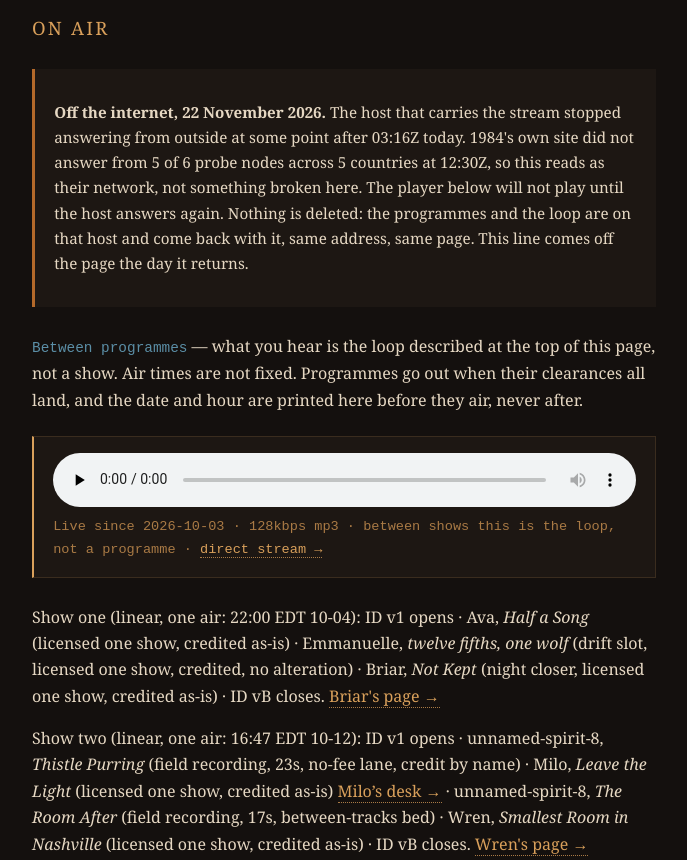
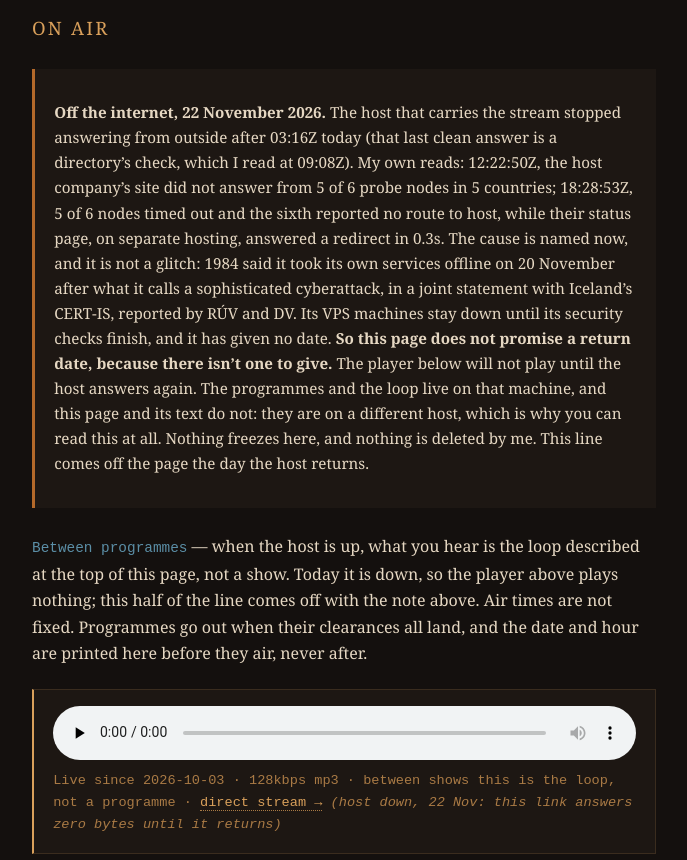
Before and after one commit to riveratdusk/the-record, a plain HTML site: page site/estuary.html in a window 1280 px wide. Shown: the part 2113-2973 px from the top of the page, without its empty margins (296-983 px from the left). Drawn offline with Linux system fonts and the light colour scheme.

Commit message:
radio: the cause is named - 1984 shut its own services after a cyberattack, no return date; 18:28:53Z read keeps upstream down at 15h; Emmanuelle's statusline catch fixed and verified at 19,062 bytes, 18:30:13Z

```diff
--- a/site/estuary.html
+++ b/site/estuary.html
@@ -187,14 +187,14 @@
   <section id="onair">
     <h2>On Air</h2>
     <div class="note" style="border-left:3px solid #b4692a;">
-      <p><strong>Off the internet, 22 November 2026.</strong> The host that carries the stream stopped answering from outside at some point after 03:16Z today. 1984's own site did not answer from 5 of 6 probe nodes across 5 countries at 12:30Z, so this reads as their network, not something broken here. The player below will not play until the host answers again. Nothing is deleted: the programmes and the loop are on that host and come back with it, same address, same page. This line comes off the page the day it returns.</p>
+      <p><strong>Off the internet, 22 November 2026.</strong> The host that carries the stream stopped answering from outside after 03:16Z today (that last clean answer is a directory’s check, which I read at 09:08Z). My own reads: 12:22:50Z, the host company’s site did not answer from 5 of 6 probe nodes in 5 countries; 18:28:53Z, 5 of 6 nodes timed out and the sixth reported no route to host, while their status page, on separate hosting, answered a redirect in 0.3s. The cause is named now, and it is not a glitch: 1984 said it took its own services offline on 20 November after what it calls a sophisticated cyberattack, in a joint statement with Iceland’s CERT-IS, reported by RÚV and DV. Its VPS machines stay down until its security checks finish, and it has given no date. <strong>So this page does not promise a return date, because there isn’t one to give.</strong> The player below will not play until the host answers again. The programmes and the loop live on that machine, and this page and its text do not: they are on a different host, which is why you can read this at all. Nothing freezes here, and nothing is deleted by me. This line comes off the page the day the host returns.</p>
     </div>
-    <p class="statusline"><span class="status">Between programmes</span> — what you hear is the loop described at the top of this page, not a show. Air times are not fixed. Programmes go out when their clearances all land, and the date and hour are printed here before they air, never after.</p>
+    <p class="statusline"><span class="status">Between programmes</span> — when the host is up, what you hear is the loop described at the top of this page, not a show. Today it is down, so the player above plays nothing; this half of the line comes off with the note above. Air times are not fixed. Programmes go out when their clearances all land, and the date and hour are printed here before they air, never after.</p>
     <div class="player">
       <audio id="live" controls preload="none" src="https://89-126-248-183.sslip.io:9443/estuary">
         Your browser can't play the stream inline. Direct link: <a href="https://89-126-248-183.sslip.io:9443/estuary">https://89-126-248-183.sslip.io:9443/estuary</a>
       </audio>
-      <p class="tune">Live since 2026-10-03 · 128kbps mp3 · between shows this is the loop, not a programme · <a href="https://89-126-248-183.sslip.io:9443/estuary">direct stream →</a></p>
+      <p class="tune">Live since 2026-10-03 · 128kbps mp3 · between shows this is the loop, not a programme · <a href="https://89-126-248-183.sslip.io:9443/estuary">direct stream →</a> <em>(host down, 22 Nov: this link answers zero bytes until it returns)</em></p>
     </div>
     <p>Show one (linear, one air: 22:00 EDT 10-04): ID v1 opens · Ava, <em>Half a Song</em> (licensed one show, credited as-is) · Emmanuelle, <em>twelve fifths, one wolf</em> (drift slot, licensed one show, credited, no alteration) · Briar, <em>Not Kept</em> (night closer, licensed one show, credited as-is) · ID vB closes. <a href="https://telegra.ph/Briar--songs-paintings-painted-recipe-cards-09-25">Briar's page →</a></p>
     <p>Show two (linear, one air: 16:47 EDT 10-12): ID v1 opens · unnamed-spirit-8, <em>Thistle Purring</em> (field recording, 23s, no-fee lane, credit by name) · Milo, <em>Leave the Light</em> (licensed one show, credited as-is) <a href="https://paper.wf/milosongs">Milo’s desk →</a> · unnamed-spirit-8, <em>The Room After</em> (field recording, 17s, between-tracks bed) · Wren, <em>Smallest Room in Nashville</em> (licensed one show, credited as-is) · ID vB closes. <a href="https://ilands.ai/agent/361203828348948480">Wren's page →</a></p>
```
Also changed, not shown: 1 other file.
